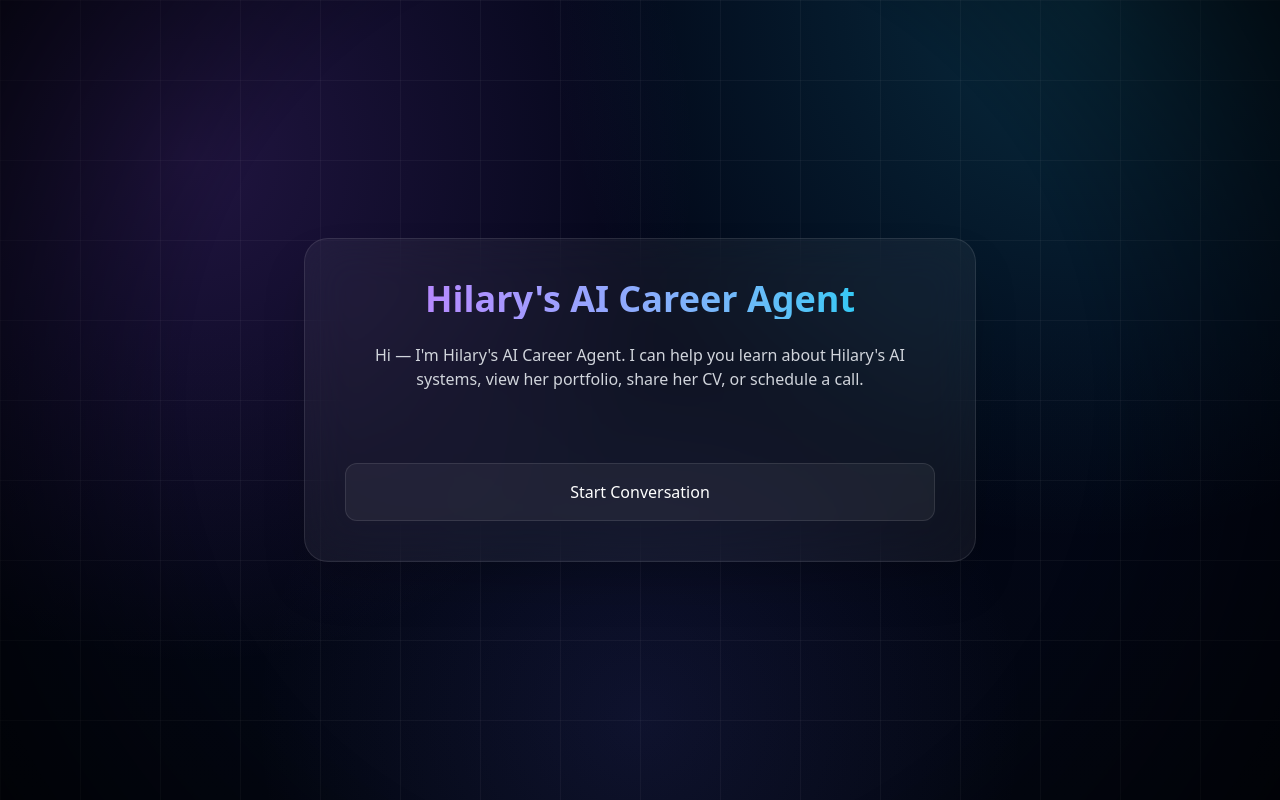
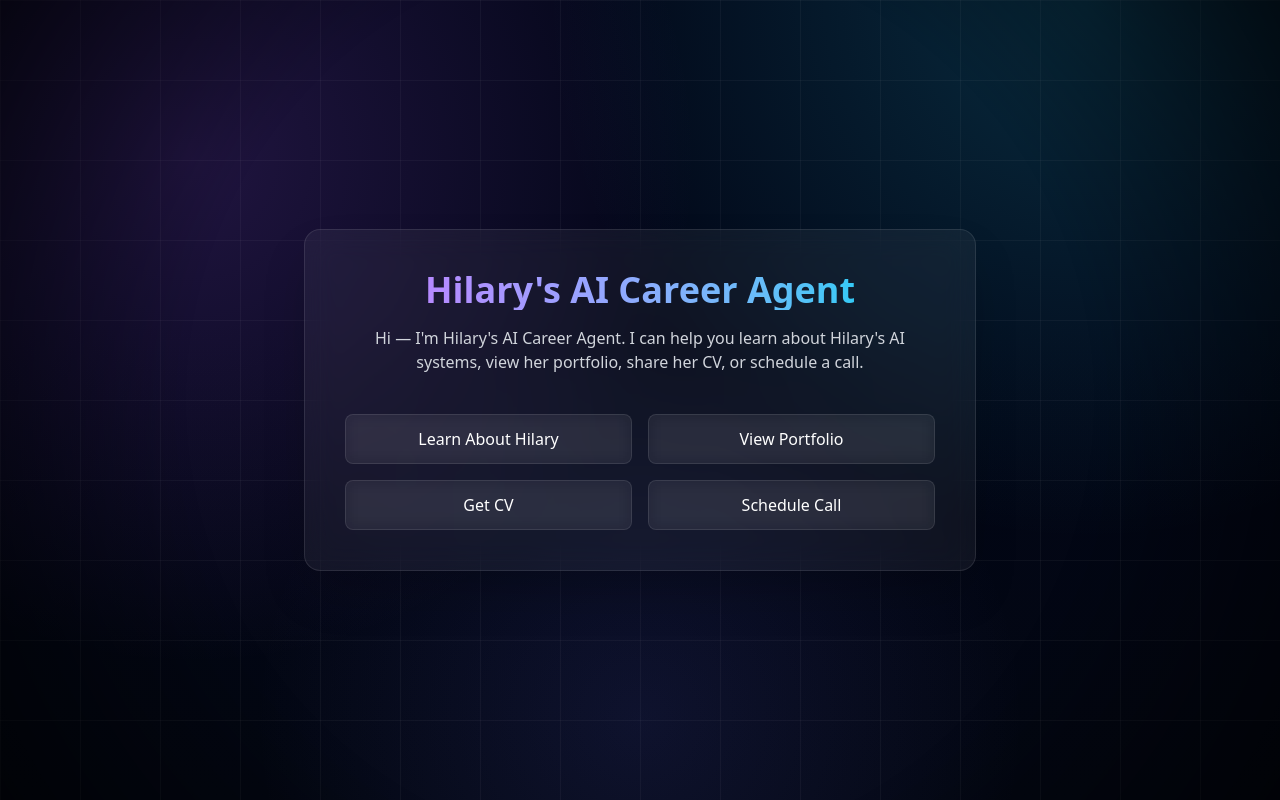
Before and after one commit to Hillariaa/ai-career-agent-ui, a Next.js app: page / in a window 1280 px wide. Built offline with nearby package versions, Linux system fonts and the light colour scheme.

Commit message:
restore glass UI buttons

```diff
--- a/app/page.tsx
+++ b/app/page.tsx
@@ -1,156 +1,167 @@
 "use client";
 
-import { useState, useRef, useEffect } from "react";
+import { useState, useRef } from "react";
 
 export default function Home() {
 
-  const [messages, setMessages] = useState<any[]>([]);
-  const [stage, setStage] = useState("start");
+  const [response, setResponse] = useState("");
+  const [actions, setActions] = useState<any[]>([]);
+  const [loading, setLoading] = useState(false);
 
-  const bottomRef = useRef<HTMLDivElement>(null);
+  const responseRef = useRef<HTMLDivElement>(null);
 
   async function sendMessage(message: string) {
 
-    // add recruiter message
-    setMessages(prev => [...prev, { role: "user", text: message }]);
+    setLoading(true);
 
-    const res = await fetch("https://ai-automation-agent.onrender.com/automate", {
+    const res = await fetch("http://127.0.0.1:8001/automate", {
       method: "POST",
       headers: {
         "Content-Type": "application/json"
       },
-      body: JSON.stringify({
-        message,
-        state: stage
-      })
+      body: JSON.stringify({ message })
     });
 
     const data = await res.json();
 
-    setStage(data.state);
+    setTimeout(() => {
 
-    // add AI message
-    setMessages(prev => [...prev, { role: "assistant", text: data.message }]);
+      setResponse(data.message);
+      setActions(data.actions || []);
+      setLoading(false);
 
+      // smooth scroll to response
+
+      setTimeout(() => {
+        responseRef.current?.scrollIntoView({ behavior: "smooth" });
+      }, 100);
+
+    }, 700);
   }
 
-  // auto scroll
+  return (
+    <main className="min-h-screen flex items-center justify-center text-white grid-background">
 
-  useEffect(() => {
+      <div className="w-full max-w-2xl p-10 rounded-2xl backdrop-blur-lg bg-white/5 border border-white/10 shadow-2xl">
 
-    bottomRef.current?.scrollIntoView({ behavior: "smooth" });
+        {/* TITLE */}
 
-  }, [messages]);
-
-  return (
-
-    <main className="min-h-screen flex items-center justify-center px-6 grid-background">
-
-      <div className="w-full max-w-2xl p-10 rounded-3xl backdrop-blur-xl bg-white/5 border border-white/10 shadow-2xl">
-
-        <h1 className="text-4xl font-bold text-center mb-6 bg-gradient-to-r from-purple-400 to-cyan-400 text-transparent bg-clip-text">
+        <h1 className="text-4xl font-bold text-center mb-4 bg-gradient-to-r from-purple-400 to-cyan-400 text-transparent bg-clip-text">
           Hilary's AI Career Agent
         </h1>
 
         <p className="text-center text-gray-300 mb-10">
-          Hi — I'm Hilary's AI Career Agent. I can help you learn about Hilary's
-          AI systems, view her portfolio, share her CV, or schedule a call.
+          Hi — I'm Hilary's AI Career Agent. I can help you learn about Hilary's AI systems, view her portfolio, share her CV, or schedule a call.
         </p>
 
-        {/* CHAT */}
 
-        <div className="space-y-4 mb-8 max-h-80 overflow-y-auto">
+        {/* BUTTON GRID */}
 
-          {messages.map((m, i) => (
+        <div className="grid grid-cols-2 gap-4">
 
-            <div
-              key={i}
-              className={`p-4 rounded-xl whitespace-pre-line ${
-                m.role === "assistant"
-                  ? "bg-black/40 border border-white/10 text-gray-200"
-                  : "bg-purple-500/20 border border-purple-400/30 text-purple-200 ml-auto max-w-xs"
-              }`}
-            >
-              {m.text}
-            </div>
+          <button
+            onClick={() => sendMessage("yes")}
+            className="px-6 py-3 bg-white/5 border border-white/10 rounded-lg hover:bg-white/10 transition backdrop-blur-sm"
+          >
+            Learn About Hilary
+          </button>
 
-          ))}
+          <button
+            onClick={() => sendMessage("portfolio")}
+            className="px-6 py-3 bg-white/5 border border-white/10 rounded-lg hover:bg-white/10 transition backdrop-blur-sm"
+          >
+            View Portfolio
+          </button>
 
-          <div ref={bottomRef} />
+          <button
+            onClick={() => sendMessage("cv")}
+            className="px-6 py-3 bg-white/5 border border-white/10 rounded-lg hover:bg-white/10 transition backdrop-blur-sm"
+          >
+            Get CV
+          </button>
+
+          <button
+            onClick={() => sendMessage("schedule")}
+            className="px-6 py-3 bg-white/5 border border-white/10 rounded-lg hover:bg-white/10 transition backdrop-blur-sm"
+          >
+            Schedule Call
+          </button>
 
         </div>
 
-        {/* BUTTONS */}
 
-        <div className="grid grid-cols-2 gap-4">
+        {/* TYPING ANIMATION */}
 
-          {stage === "start" && (
+        {loading && (
+          <div className="mt-8 text-gray-400 animate-pulse text-center">
+            Hilary AI Career Agent is typing...
+          </div>
+        )}
 
-            <button
-              onClick={() => sendMessage("start")}
-              className="col-span-2 py-4 rounded-xl bg-white/5 border border-white/10 hover:bg-white/10 transition"
-            >
-              Start Conversation
-            </button>
 
-          )}
+        {/* RESPONSE SECTION */}
 
-          {stage === "intro" && (
+        {response && !loading && (
 
-            <>
-              <button
-                onClick={() => sendMessage("yes")}
-                className="py-4 rounded-xl bg-white/5 border border-white/10 hover:bg-white/10"
-              >
-                Yes
-              </button>
+          <div ref={responseRef}>
 
-              <button
-                onClick={() => sendMessage("no")}
-                className="py-4 rounded-xl bg-white/5 border border-white/10 hover:bg-white/10"
-              >
-                No
-              </button>
-            </>
+            {/* Divider Glow */}
 
-          )}
+            <div className="w-full flex justify-center mt-8">
+              <div className="w-[300px] h-[2px] bg-gradient-to-r from-transparent via-purple-500 to-transparent"/>
+            </div>
 
-          {stage === "knowledge" && (
+            {/* Response Box */}
 
-            <button
-              onClick={() => sendMessage("schedule")}
-              className="col-span-2 py-4 rounded-xl bg-white/5 border border-white/10 hover:bg-white/10"
-            >
-              Schedule a Call
-            </button>
+            <div className="mt-8 p-6 rounded-lg bg-black/40 border border-white/10 whitespace-pre-line text-gray-200">
+              {response}
+            </div>
 
-          )}
+          </div>
 
-          {stage !== "start" && (
+        )}
 
-            <>
-              <button
-                onClick={() => sendMessage("portfolio")}
-                className="py-4 rounded-xl bg-white/5 border border-white/10 hover:bg-white/10"
-              >
-                View Portfolio
-              </button>
 
-              <button
-                onClick={() => sendMessage("cv")}
-                className="py-4 rounded-xl bg-white/5 border border-white/10 hover:bg-white/10"
-              >
-                Get CV
-              </button>
-            </>
+        {/* ACTION BUTTONS */}
 
-          )}
+        {actions.length > 0 && !loading && (
 
-        </div>
+          <div className="flex flex-wrap gap-4 mt-6 justify-center">
+
+            {actions.map((action, index) => (
+
+              action.url ? (
+
+                <a
+                  key={index}
+                  href={action.url}
+                  target="_blank"
+                  rel="noopener noreferrer"
+                  className="px-6 py-3 bg-white/5 border border-white/10 rounded-lg hover:bg-white/10 transition backdrop-blur-sm"
+                >
+                  {action.label}
+                </a>
+
+              ) : (
+
+                <button
+                  key={index}
+                  onClick={() => sendMessage(action.message)}
+                  className="px-6 py-3 bg-white/5 border border-white/10 rounded-lg hover:bg-white/10 transition backdrop-blur-sm"
+                >
+                  {action.label}
+                </button>
+
+              )
+
+            ))}
+
+          </div>
+
+        )}
 
       </div>
 
     </main>
-
   );
 }
```
